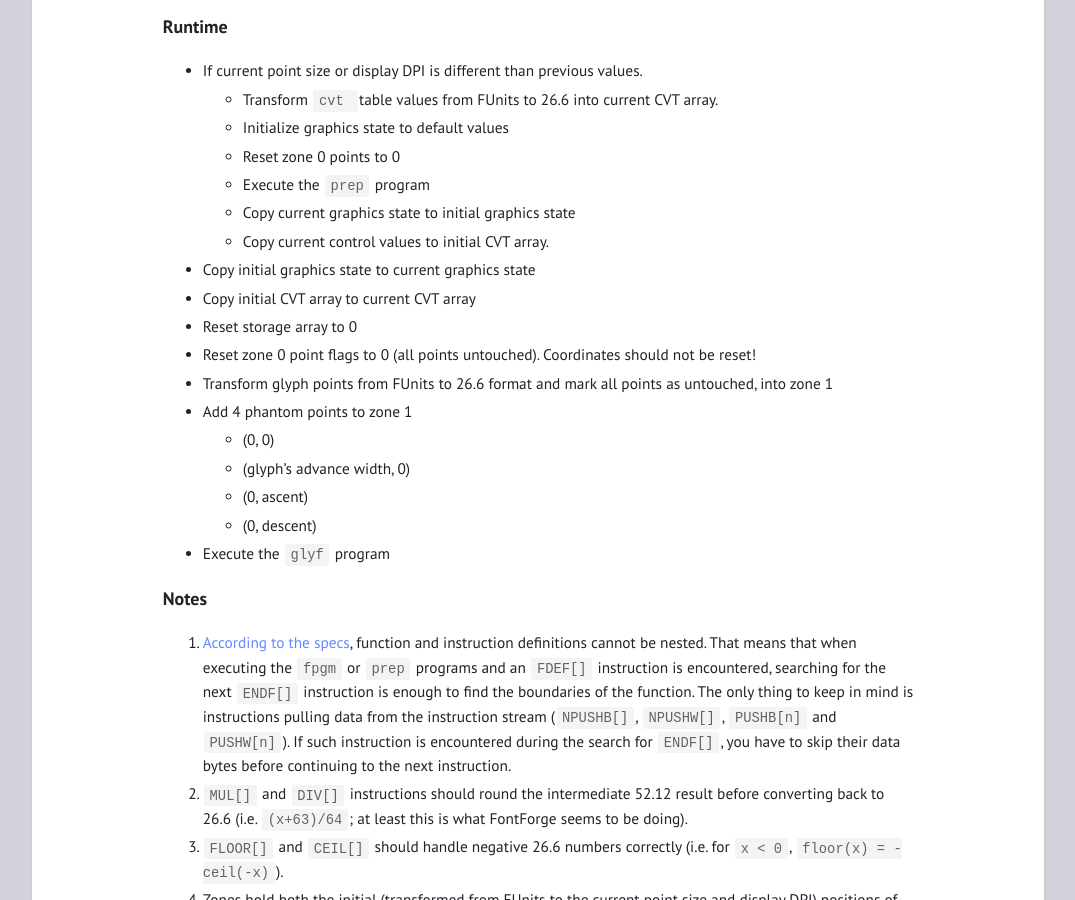
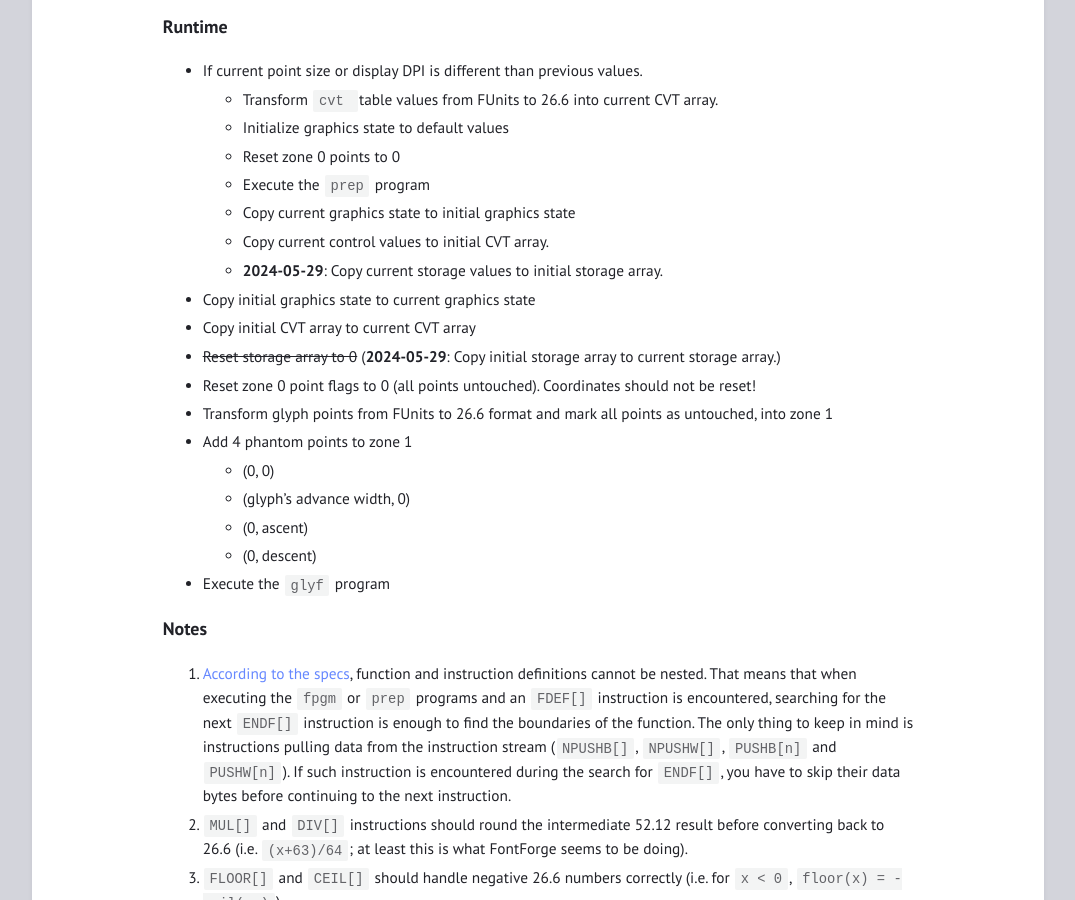
Before and after one commit to jdryg/jdryg.github.io, a Jekyll site: the page built from _posts/2024-05-19-truetype-hinting.markdown, in a window 1280 px wide and 900 px high, scrolled down 1404 px. Shown: the whole window, without its empty margins (102-1177 px from the left). Built offline with Jekyll 4.4.1, drawn with Linux system fonts in a browser that asks for light colours; our own code applies the rules of GitHub Pages for plain Markdown files.

Commit message:
tt hinting update

```diff
--- a/_posts/2024-05-19-truetype-hinting.markdown
+++ b/_posts/2024-05-19-truetype-hinting.markdown
@@ -41,9 +41,10 @@ tags: code truetype hinting
   - Execute the `prep` program
   - Copy current graphics state to initial graphics state
   - Copy current control values to initial CVT array.
+  - **2024-05-29**: Copy current storage values to initial storage array.
 - Copy initial graphics state to current graphics state
 - Copy initial CVT array to current CVT array
-- Reset storage array to 0
+- ~~Reset storage array to 0~~ (**2024-05-29**: Copy initial storage array to current storage array.)
 - Reset zone 0 point flags to 0 (all points untouched). Coordinates should not be reset!
 - Transform glyph points from FUnits to 26.6 format and mark all points as untouched, into zone 1
 - Add 4 phantom points to zone 1
```
